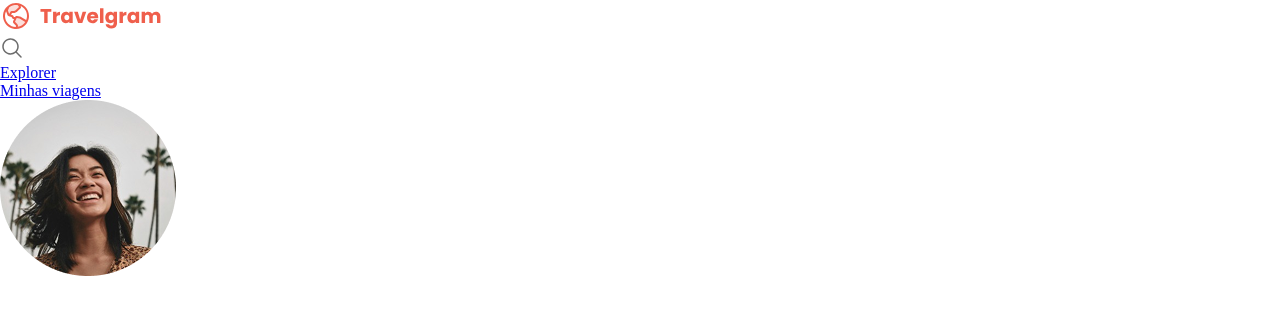
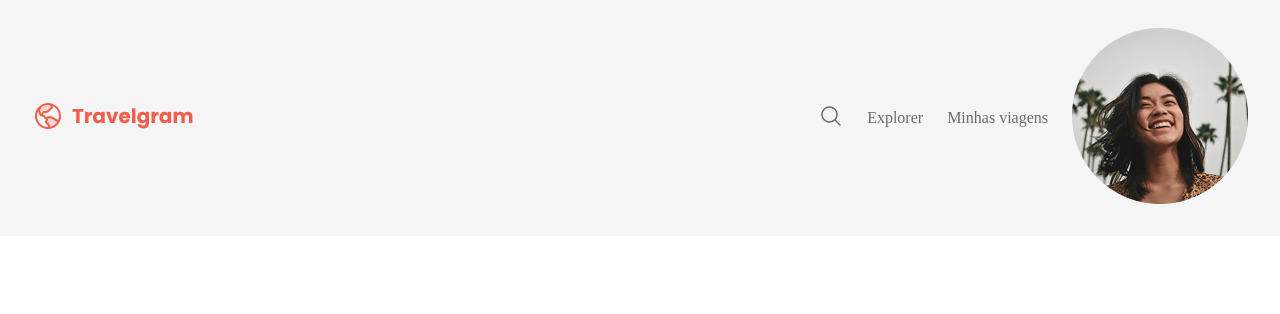
Before and after one commit to psylockeh/travelgram, a plain HTML site: page index.html in a window 1280 px wide. Drawn offline with Linux system fonts and the light colour scheme.

Commit message:
style: estiliza navbar

```diff
--- a/index.html
+++ b/index.html
@@ -13,7 +13,8 @@
     />
   </head>
   <body>
-    <nav>
+    <div class="bg-surface-color">
+      <nav class="container">
         <a href="#" id="logo">
           <img src="assets/Logo.svg" alt="Travelgram Logo"
         /></a>
@@ -33,6 +34,7 @@
           </li>
         </ul>
       </nav>
+    </div>
     <header></header>
   </body>
 </html>
--- a/styles/global.css
+++ b/styles/global.css
@@ -24,3 +24,23 @@ body {
   color: var(--text-color-secondary);
   background-color: var(--background-color);
 }
+
+a {
+  text-decoration: none;
+  color: inherit;
+}
+
+a:hover {
+  color: var(--brand-color);
+  text-decoration: underline;
+}
+
+.container {
+  padding-inline: 32px;
+  max-width: 1280px;
+  margin-inline: auto;
+}
+
+.bg-surface-color {
+  background-color: var(--surface-color);
+}
--- a/styles/index.css
+++ b/styles/index.css
@@ -1 +1,2 @@
 @import url(global.css);
+@import url(nav.css);
--- /dev/null
+++ b/styles/nav.css
@@ -0,0 +1,23 @@
+nav {
+  display: flex;
+  justify-content: space-between;
+  align-items: center;
+  list-style: 0;
+  padding-block: 20px;
+  background-color: var(--surface-color);
+}
+
+nav ul {
+  list-style: none;
+  display: flex;
+  align-items: center;
+  padding-block: 8px;
+  gap: 24px;
+}
+
+nav ul li:las-child img {
+  width: 40px;
+  height: 40px;
+  object-fit: cover;
+  border-radius: 50%;
+}
```
Lines whose indentation alone changed are shown as unchanged.
